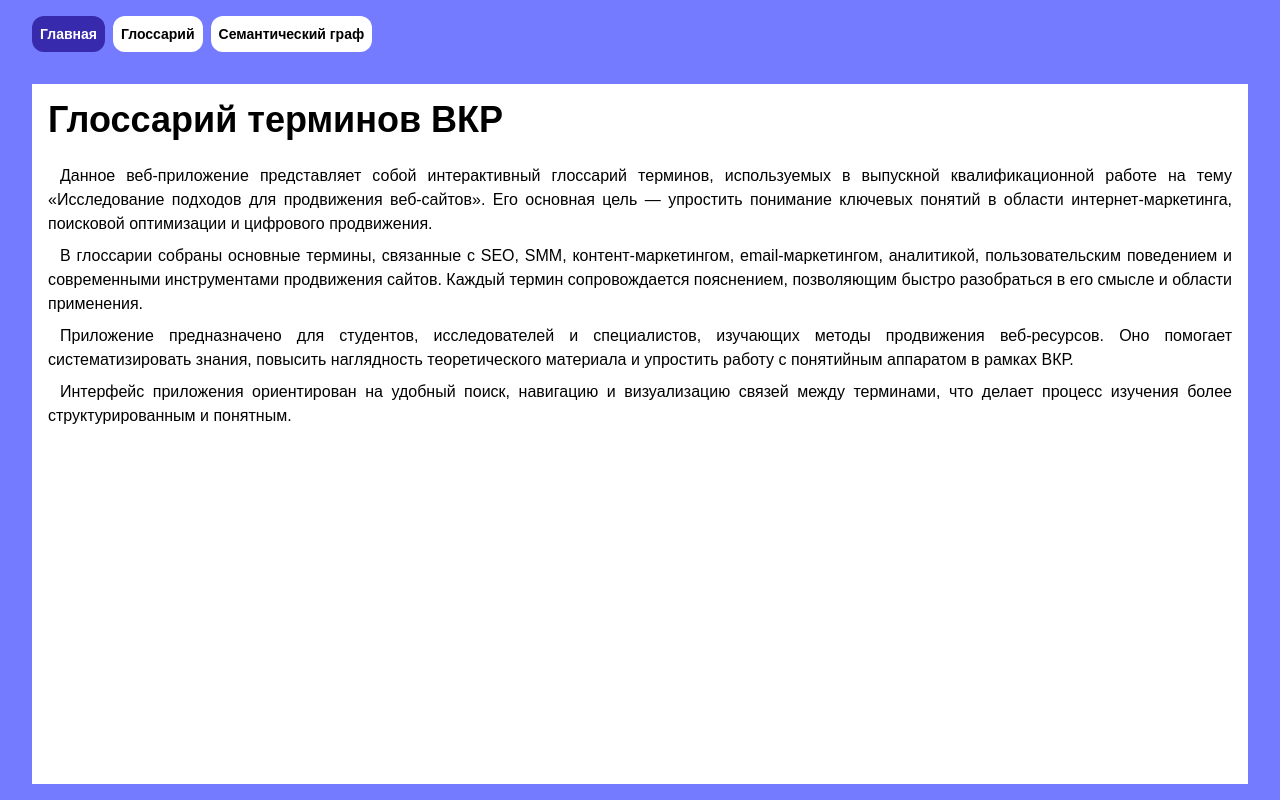
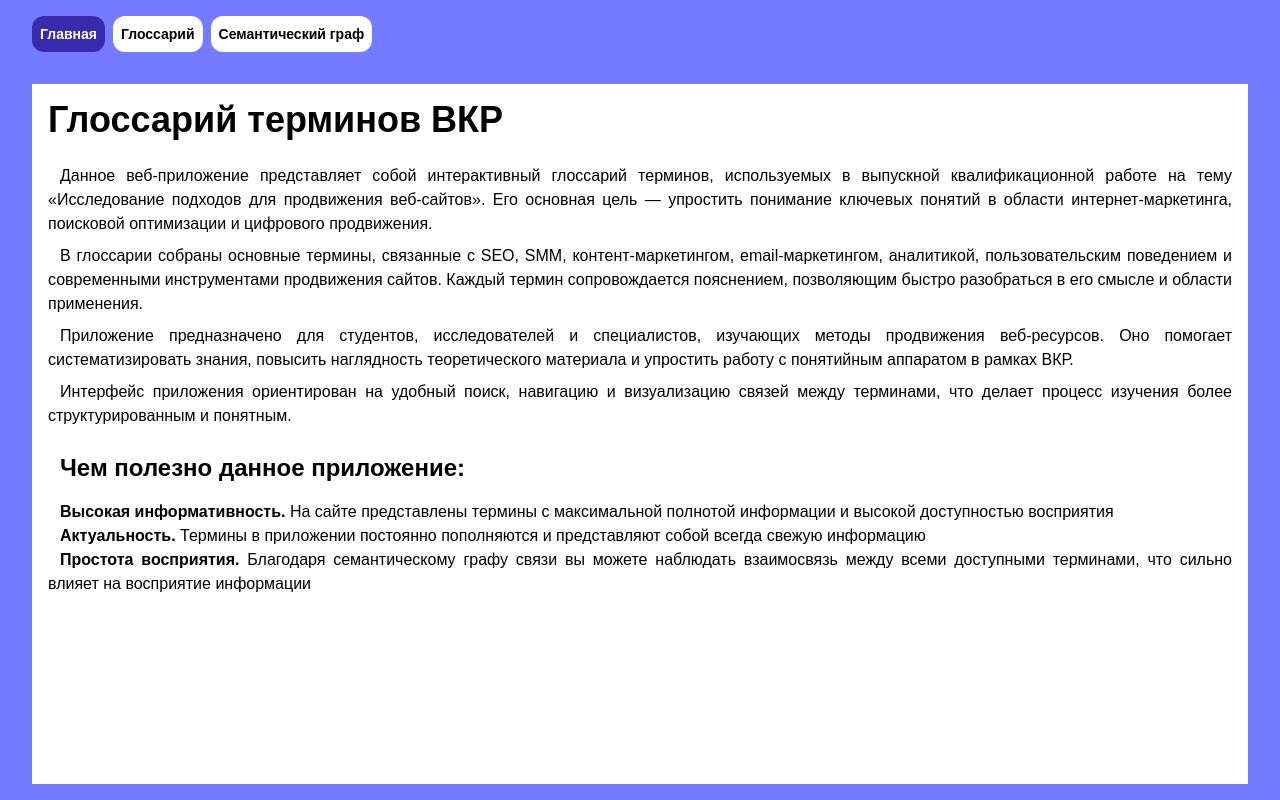
Before and after one commit to skoptenco/glossary-frontend-next, a Next.js app: page / in a window 1280 px wide. Built offline with nearby package versions, Linux system fonts and the light colour scheme; no server answers.

Commit message:
feat: - update main page content

```diff
--- a/app/page.tsx
+++ b/app/page.tsx
@@ -21,7 +21,8 @@ export default function Home() {
     return (
         <PageWrapper>
             <PageTitle>Глоссарий терминов ВКР</PageTitle>
-            <div className="flex flex-col gap-2 text-justify indent-3">
+            <div className="flex flex-col gap-6 text-justify indent-3">
+                <div className="flex flex-col gap-2">
                     <p>Данное веб-приложение представляет собой интерактивный глоссарий терминов, используемых в
                         выпускной квалификационной работе на тему «Исследование подходов для продвижения веб-сайтов».
                         Его основная цель — упростить понимание ключевых понятий в области интернет-маркетинга,
@@ -36,6 +37,15 @@ export default function Home() {
                     <p>Интерфейс приложения ориентирован на удобный поиск, навигацию и визуализацию связей между
                         терминами, что делает процесс изучения более структурированным и понятным.</p>
                 </div>
+                <div className="flex flex-col gap-4">
+                    <h3 className="text-2xl font-bold">Чем полезно данное приложение:</h3>
+                    <ul>
+                        <li><b>Высокая информативность.</b> На сайте представлены термины с максимальной полнотой информации и высокой доступностью восприятия</li>
+                        <li><b>Актуальность.</b> Термины в приложении постоянно пополняются и представляют собой всегда свежую информацию </li>
+                        <li><b>Простота восприятия.</b> Благодаря семантическому графу связи вы можете наблюдать взаимосвязь между всеми доступными терминами, что сильно влияет на восприятие информации </li>
+                    </ul>
+                </div>
+            </div>
         </PageWrapper>
     );
 }
```
Lines whose indentation alone changed are shown as unchanged.
